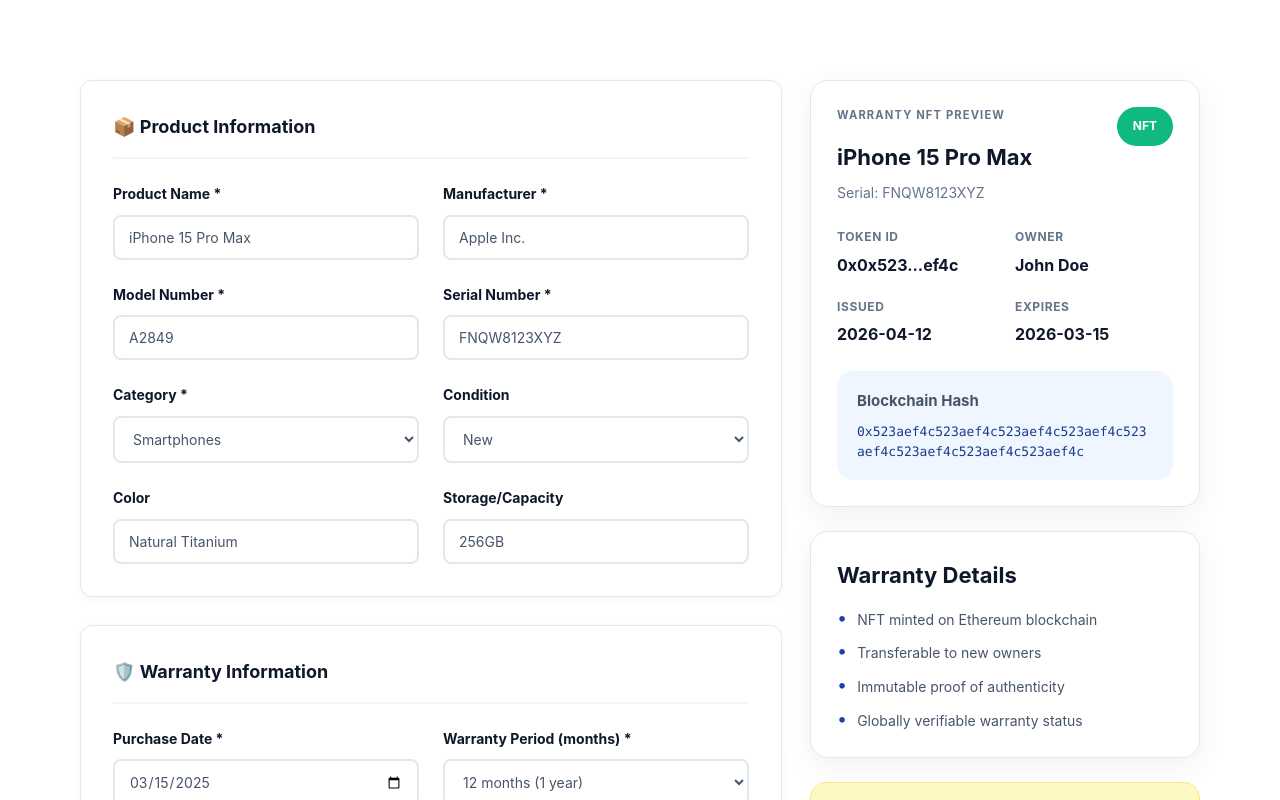
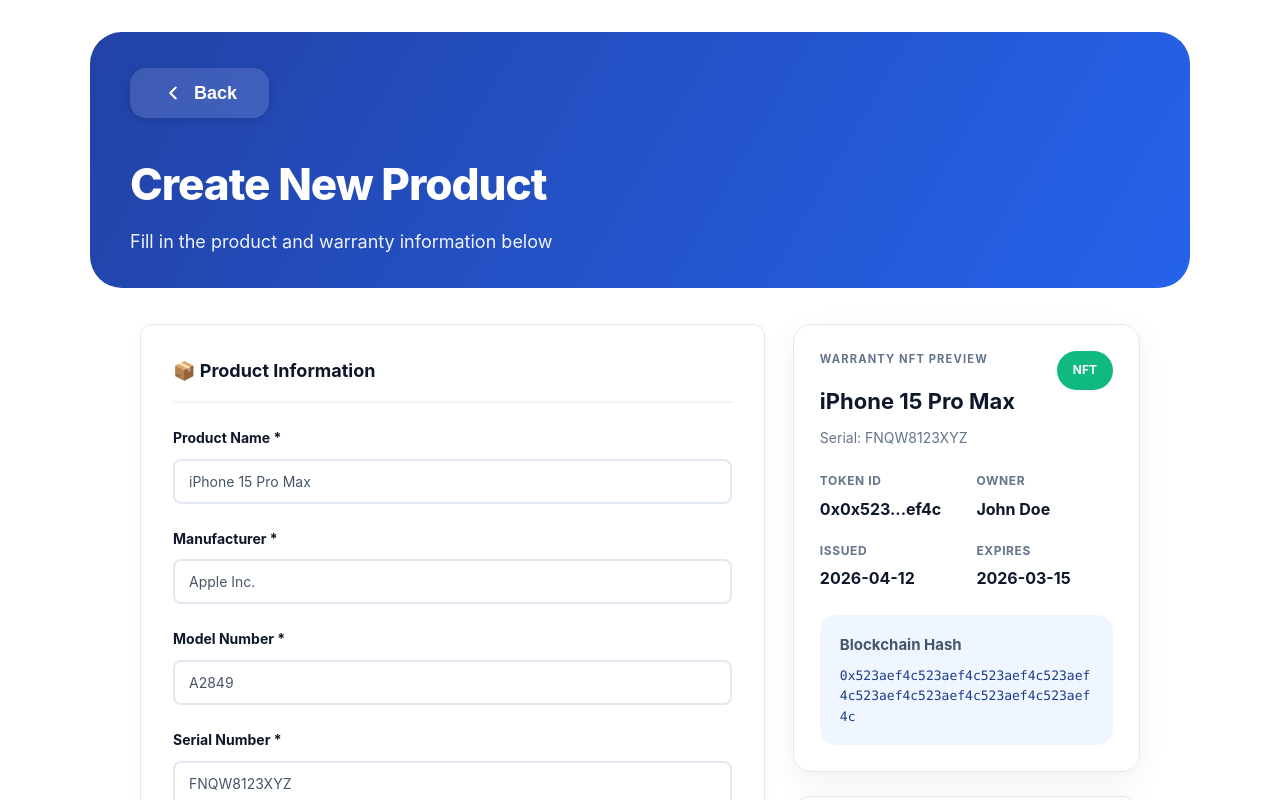
Before and after one commit to ThanhTris/IE213, a React (Vite) app in the folder frontend/: page /create-new-product in a window 1280 px wide. Shown: the top 800 px of the page. Built offline with nearby package versions, Linux system fonts and the light colour scheme; no server answers.

Commit message:
update layout create-new-product

```diff
--- a/frontend/src/pages/admin/CreateNewProduct.jsx
+++ b/frontend/src/pages/admin/CreateNewProduct.jsx
@@ -1,7 +1,9 @@
 import { useMemo, useState, useCallback } from "react";
+import { useNavigate } from "react-router-dom";
 import { buildFakeHash } from "../../utils/hashPreview";
 
 function CreateNewProduct() {
+  const navigate = useNavigate();
   const initialForm = {
     productName: "iPhone 15 Pro Max",
     manufacturer: "Apple Inc.",
@@ -140,8 +142,87 @@
   };
 
   return (
-    <div className="create-warranty-container">
-      <div className="create-warranty-layout">
+    <div
+      className="create-warranty-container"
+      style={{ maxWidth: 1100, margin: "0 auto", padding: "32px 0" }}
+    >
+      {/* Banner Section */}
+      <div
+        style={{
+          background: "linear-gradient(120deg, #2242a6 0%, #2563eb 100%)",
+          borderRadius: 32,
+          padding: "36px 40px 32px 40px",
+          marginBottom: 36,
+          color: "#fff",
+          display: "flex",
+          alignItems: "flex-start",
+          justifyContent: "space-between",
+          position: "relative",
+          minHeight: 180,
+        }}
+      >
+        <div>
+          <button
+            type="button"
+            onClick={() => navigate(-1)}
+            style={{
+              background: "rgba(255,255,255,0.13)",
+              border: "none",
+              borderRadius: 16,
+              padding: "14px 32px",
+              color: "#fff",
+              fontWeight: 600,
+              fontSize: 18,
+              display: "flex",
+              alignItems: "center",
+              gap: 10,
+              marginBottom: 32,
+              boxShadow: "0 2px 8px #0002",
+              cursor: "pointer",
+              transition: "background 0.2s",
+            }}
+            onMouseOver={(e) =>
+              (e.currentTarget.style.background = "rgba(255,255,255,0.22)")
+            }
+            onMouseOut={(e) =>
+              (e.currentTarget.style.background = "rgba(255,255,255,0.13)")
+            }
+          >
+            <svg
+              width="22"
+              height="22"
+              viewBox="0 0 24 24"
+              fill="none"
+              stroke="#fff"
+              strokeWidth="2.2"
+              strokeLinecap="round"
+              strokeLinejoin="round"
+            >
+              <polyline points="15 18 9 12 15 6"></polyline>
+            </svg>
+            Back
+          </button>
+          <h1
+            style={{
+              fontSize: 44,
+              fontWeight: 800,
+              margin: 0,
+              marginBottom: 10,
+              letterSpacing: -1,
+            }}
+          >
+            Create New Product
+          </h1>
+          <div style={{ fontSize: 18, opacity: 0.93, marginTop: 2 }}>
+            Fill in the product and warranty information below
+          </div>
+        </div>
+        {/* You can add a status badge or icon here if needed */}
+      </div>
+      <div
+        className="create-warranty-layout"
+        style={{ maxWidth: 1000, margin: "0 auto" }}
+      >
         <form
           onSubmit={handleSubmit}
           className={`warranty-form ${isLoading ? "form-loading" : ""}`}
```
